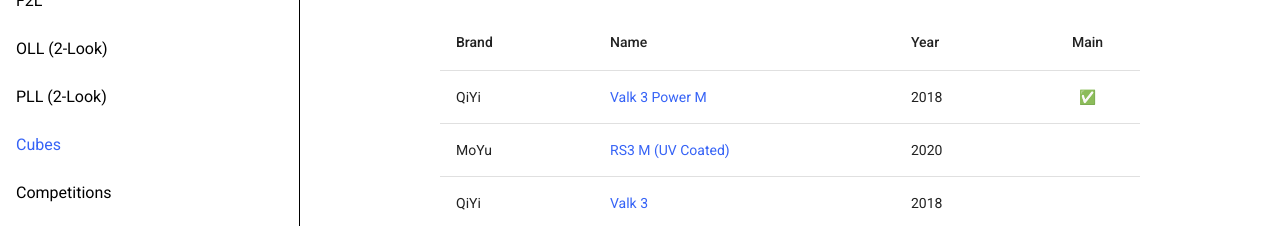
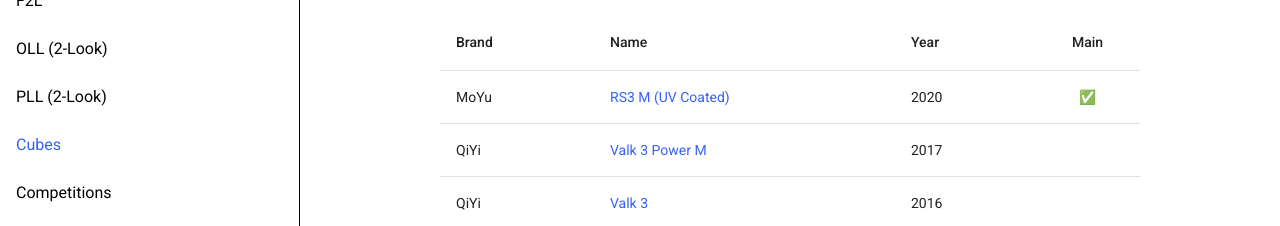
Before and after one commit to joshcummingsdesign/rubrics, a Next.js app: page /cubes in a window 1280 px wide. Shown: the part 167-393 px from the top of the page. Built offline with nearby package versions, Linux system fonts and the light colour scheme; what @mui/material-nextjs would draw is missing.

Commit message:
update current cubes

```diff
--- a/src/app/cubes/content.tsx
+++ b/src/app/cubes/content.tsx
@@ -18,23 +18,23 @@
 
 const rows: Row[] = [
   {
-    brand: "QiYi",
-    name: "Valk 3 Power M",
-    year: "2018",
-    link: "https://www.thecubicle.com/products/valk-3-power-m",
-    main: true,
-  },
-  {
     brand: "MoYu",
     name: "RS3 M (UV Coated)",
     year: "2020",
     link: "https://www.thecubicle.com/products/moyu-rs3-m-2020-3x3-uv-coated",
+    main: true,
+  },
+  {
+    brand: "QiYi",
+    name: "Valk 3 Power M",
+    year: "2017",
+    link: "https://www.thecubicle.com/products/valk-3-power-m",
   },
   {
     brand: "QiYi",
     name: "Valk 3",
-    year: "2018",
-    link: "https://www.thecubicle.com/products/valk-3",
+    year: "2016",
+    link: "https://www.thecubicle.com/products/valk-3?variant=13215305531465",
   },
 ];
 
```
